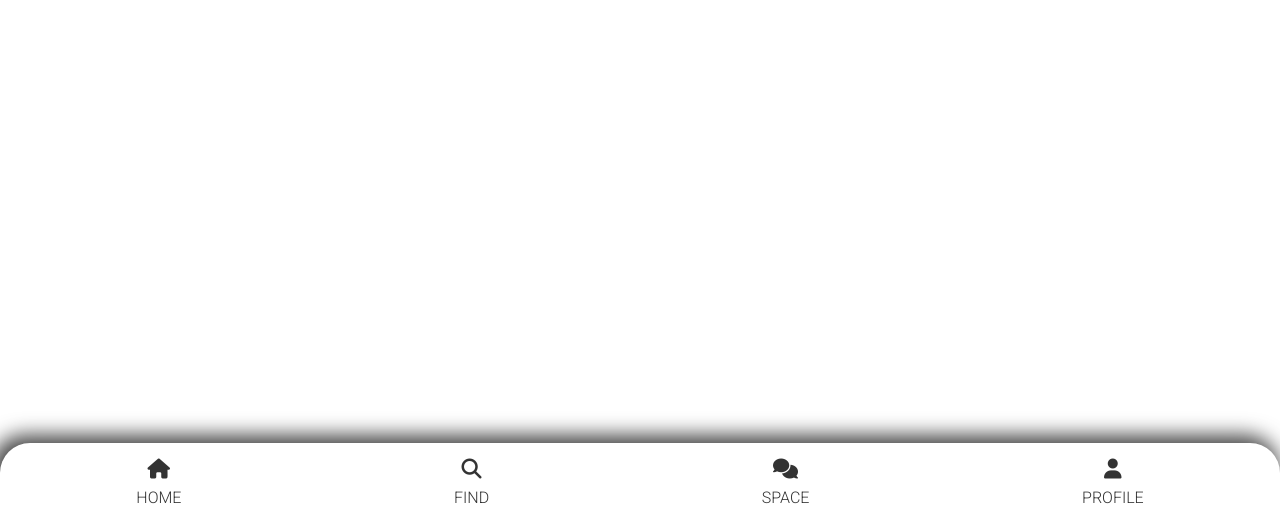
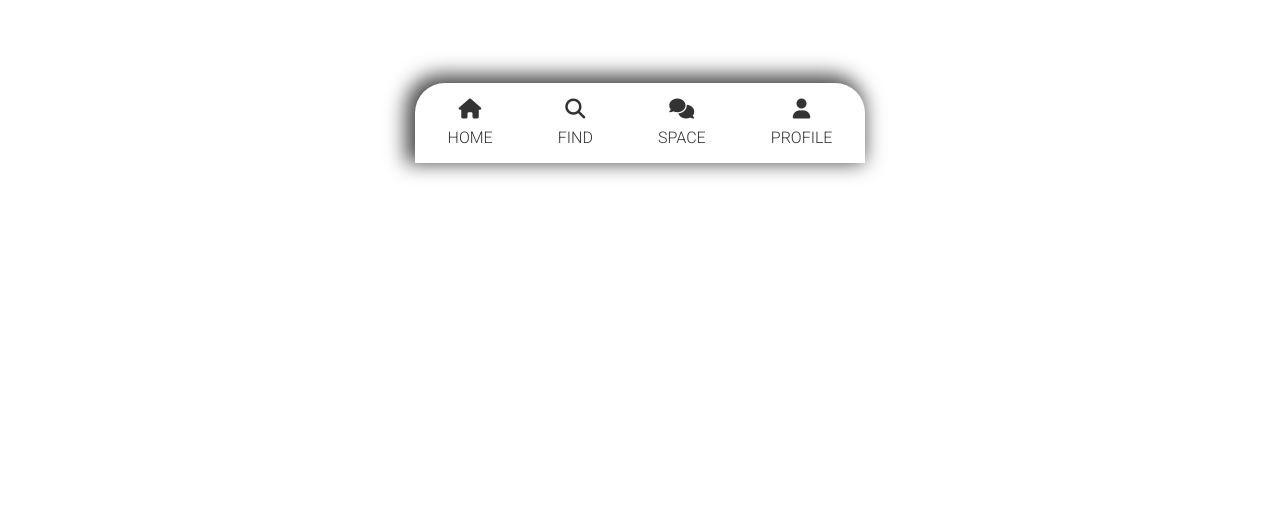
Before and after one commit to enesmozer/Animated-Tabbar, a website: page index.html in a window 1280 px wide. Shown: the part 277-800 px from the top of the page. Drawn offline with nearby package versions, Linux system fonts and the light colour scheme.

Commit message:
responsive design for large devices

```diff
--- a/scss/index.scss
+++ b/scss/index.scss
@@ -3,6 +3,18 @@
   height: 100vh;
   display: flex;
   align-items: flex-end;
+  @include mq("tablet") {
+    display: flex;
+    justify-content: center;
+    align-items: center;
+    position: absolute;
+    width: 450px;
+    height: 100px;
+    background-color: #fff;
+    top: 50%;
+    left: 50%;
+    transform: translate(-50%, -50%);
+  }
   .tab {
     display: flex;
     align-items: center;
--- a/scss/main.scss
+++ b/scss/main.scss
@@ -1,2 +1,3 @@
+@import 'mixin';
 @import 'normalize';
-@import 'index'
+@import 'index';
--- /dev/null
+++ b/scss/mixin.scss
@@ -0,0 +1,24 @@
+@mixin mq($width: "tablet") {
+    @if $width == "tablet" {
+      // Medium devices (tablets, 768px and up)
+      @media (min-width: 768px) {
+        @content;
+      }
+    } @else if $width == "desktop" {
+      //Large devices (desktops, 992px and up)
+      @media (min-width: 992px) {
+        @content;
+      }
+    } @else if $width == "large" {
+      //X-Large devices (large desktops, 1200px and up)
+
+      @media (min-width: 1200px) {
+        @content;
+      }
+    } @else if $width == "larger" {
+      // XX-Large devices (larger desktops, 1400px and up)
+      @media (min-width: 1400px) {
+        @content;
+      }
+    }
+  }
```
Also changed, not shown: main.css.
